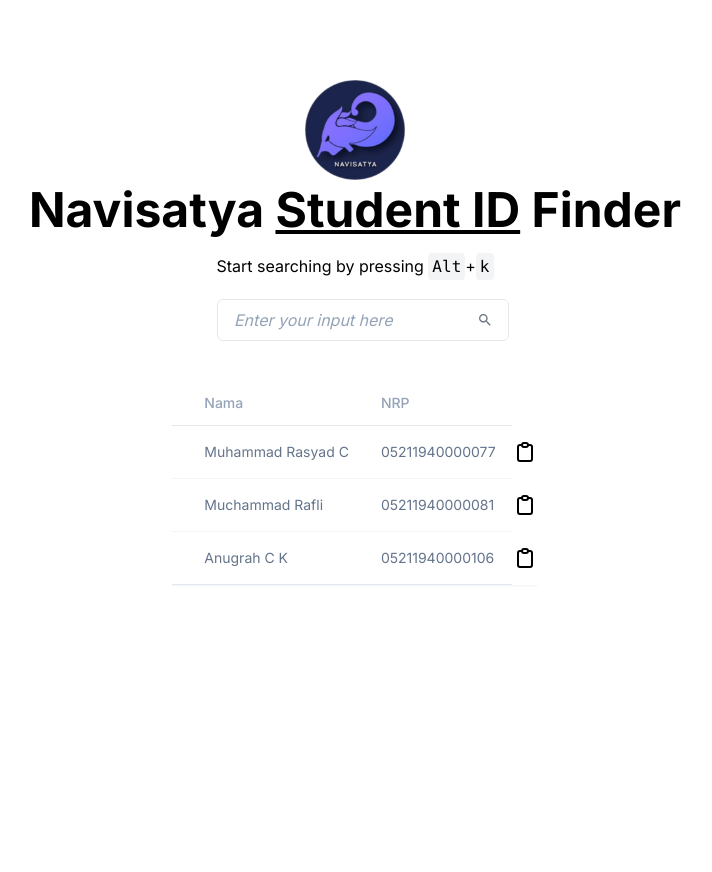
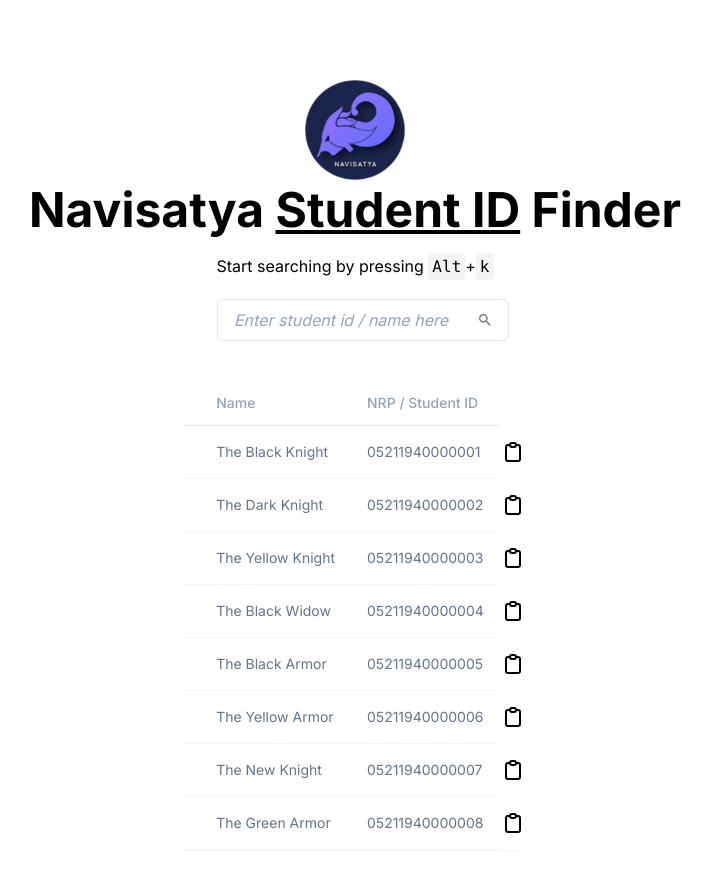
Before and after one commit to mrasyadc/navisatya-nrp, a Next.js app: page / in a window 1280 px wide. Shown: the top 872 px of the page, without its empty margins (285-997 px from the left). Before the commit the page ends 800 px from the top, so only its background shows below. Built offline with nearby package versions, Linux system fonts and the light colour scheme.

Commit message:
add dummy data, search functionality, improve testing

```diff
--- a/components/Table.js
+++ b/components/Table.js
@@ -1,4 +1,4 @@
-export default function Table() {
+export default function Table({ students }) {
   return (
     <div className="relative rounded-xl overflow-auto">
       <div className="shadow-sm overflow-hidden my-8">
@@ -6,20 +6,22 @@
           <thead>
             <tr>
               <th className="border-b font-medium p-4 pl-8 pt-0 pb-3 text-slate-400 text-left">
-                Nama
+                Name
               </th>
               <th className="border-b font-medium p-4 pt-0 pb-3 text-slate-400 text-left">
-                NRP
+                NRP / Student ID
               </th>
             </tr>
           </thead>
           <tbody className="bg-white">
-            <tr>
+            {students.map((student) => {
+              return (
+                <tr key={student.nrp}>
                   <td className="border-b border-slate-100 p-4 pl-8 text-slate-500">
-                Muhammad Rasyad C
+                    {student.name}
                   </td>
                   <td className="border-b border-slate-100 p-4 text-slate-500">
-                05211940000077
+                    {student.nrp}
                   </td>
                   <td>
                     <svg
@@ -38,54 +40,8 @@
                     </svg>
                   </td>
                 </tr>
-            <tr>
-              <td className="border-b border-slate-100 p-4 pl-8 text-slate-500">
-                Muchammad Rafli
-              </td>
-              <td className="border-b border-slate-100 p-4 text-slate-500">
-                05211940000081
-              </td>
-              <td>
-                <svg
-                  xmlns="http://www.w3.org/2000/svg"
-                  className="h-6 w-6"
-                  fill="none"
-                  viewBox="0 0 24 24"
-                  stroke="currentColor"
-                  strokeWidth={2}
-                >
-                  <path
-                    strokeLinecap="round"
-                    strokeLinejoin="round"
-                    d="M9 5H7a2 2 0 00-2 2v12a2 2 0 002 2h10a2 2 0 002-2V7a2 2 0 00-2-2h-2M9 5a2 2 0 002 2h2a2 2 0 002-2M9 5a2 2 0 012-2h2a2 2 0 012 2"
-                  />
-                </svg>
-              </td>
-            </tr>
-            <tr>
-              <td className="border-b border-slate-200 p-4 pl-8 text-slate-500">
-                Anugrah C K
-              </td>
-              <td className="border-b border-slate-200 p-4 text-slate-500">
-                05211940000106
-              </td>
-              <td>
-                <svg
-                  xmlns="http://www.w3.org/2000/svg"
-                  className="h-6 w-6"
-                  fill="none"
-                  viewBox="0 0 24 24"
-                  stroke="currentColor"
-                  strokeWidth={2}
-                >
-                  <path
-                    strokeLinecap="round"
-                    strokeLinejoin="round"
-                    d="M9 5H7a2 2 0 00-2 2v12a2 2 0 002 2h10a2 2 0 002-2V7a2 2 0 00-2-2h-2M9 5a2 2 0 002 2h2a2 2 0 002-2M9 5a2 2 0 012-2h2a2 2 0 012 2"
-                  />
-                </svg>
-              </td>
-            </tr>
+              );
+            })}
           </tbody>
         </table>
       </div>
--- /dev/null
+++ b/data/students.json
@@ -0,0 +1,12 @@
+{
+  "studentsData": [
+    { "name": "The Black Knight", "nrp": "05211940000001" },
+    { "name": "The Dark Knight", "nrp": "05211940000002" },
+    { "name": "The Yellow Knight", "nrp": "05211940000003" },
+    { "name": "The Black Widow", "nrp": "05211940000004" },
+    { "name": "The Black Armor", "nrp": "05211940000005" },
+    { "name": "The Yellow Armor", "nrp": "05211940000006" },
+    { "name": "The New Knight", "nrp": "05211940000007" },
+    { "name": "The Green Armor", "nrp": "05211940000008" }
+  ]
+}
--- a/pages/index.js
+++ b/pages/index.js
@@ -1,19 +1,37 @@
 import Head from "next/head";
 import Image from "next/image";
-import { useEffect } from "react";
+import { useState, useEffect } from "react";
 import Table from "../components/Table";
 import { useFocus } from "../hooks/useFocus";
 import { useKeyPress } from "../hooks/useKeyPress";
+const { studentsData } = require("../data/students.json");
+
 export default function Home() {
   const [inputRef, setFocus] = useFocus();
   const altPressed = useKeyPress("Alt");
   const kPressed = useKeyPress("k");
+  const [searchTerm, setSearchTerm] = useState("");
+  const [students, setStudents] = useState(studentsData);
 
   useEffect(() => {
     if (altPressed && kPressed) {
       setFocus();
     }
   }, [kPressed, altPressed]);
+
+  useEffect(() => {
+    const results = studentsData.filter((student) => {
+      return (
+        student.name.toLowerCase().includes(searchTerm.toLowerCase()) ||
+        student.nrp.includes(searchTerm)
+      );
+    });
+    setStudents(results);
+  }, [searchTerm]);
+
+  const onSearch = (e) => {
+    setSearchTerm(e.target.value);
+  };
 
   return (
     <div>
@@ -48,9 +66,11 @@
         <div className="mt-5">
           <div className="flex justify-center items-center">
             <input
+              value={searchTerm}
+              onChange={(e) => onSearch(e)}
               ref={inputRef}
               type="text"
-              placeholder="Enter your input here"
+              placeholder="Enter student id / name here"
               className="pr-10 pl-4 py-2 border rounded-md focus:outline-none focus:border-blue-700 focus:ring-blue-700 placeholder:italic hover:border-black placeholder:text-slate-400 border-gray-200"
               name="search"
             />
@@ -67,7 +87,7 @@
         </div>
 
         <div className="mt-5 flex justify-center">
-          <Table></Table>
+          <Table students={students}></Table>
         </div>
       </main>
     </div>
```
Also changed, not shown: 2 other files (tests, documents, lock files or other folders). Lines whose indentation alone changed are shown as unchanged.
